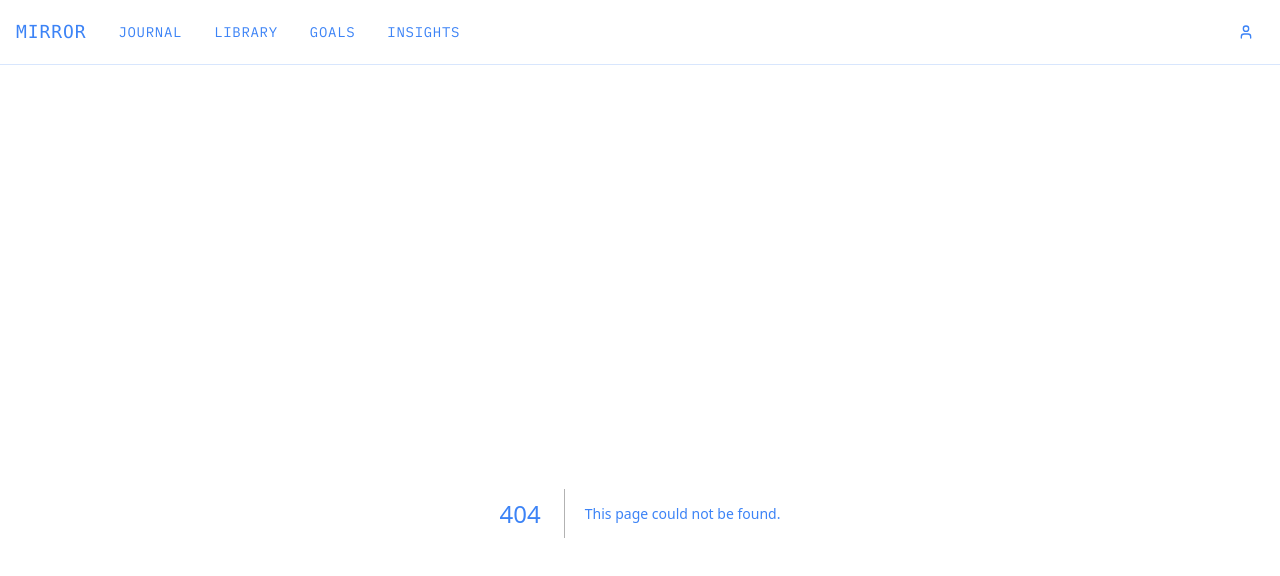
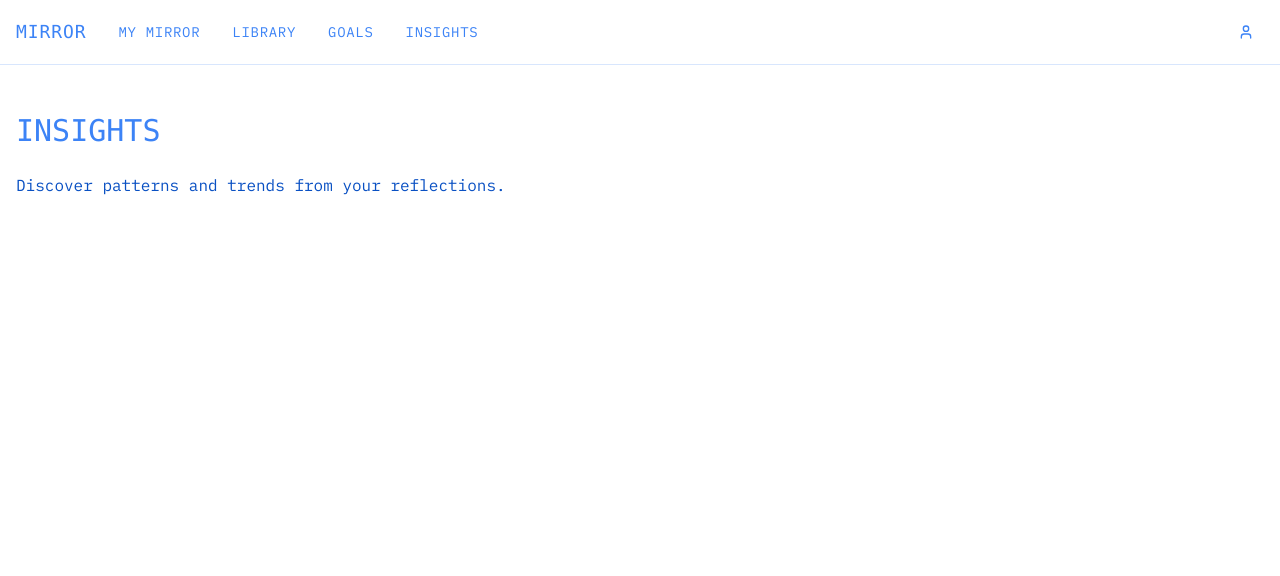
Before and after one commit to DannyMac180/mirror, a Next.js app: page /insights in a window 1280 px wide. Before the commit this address had no page. Shown: the top 576 px of the page. Built offline with nearby package versions, Linux system fonts and the light colour scheme.

Commit message:
updated top-nav with links to routes

```diff
--- /dev/null
+++ b/src/app/goals/page.tsx
@@ -0,0 +1,10 @@
+export default function Goals() {
+  return (
+    <div className="space-y-6">
+      <h1 className="text-3xl font-mono">GOALS</h1>
+      <p className="text-muted-foreground">
+        Track and manage your personal and professional goals.
+      </p>
+    </div>
+  )
+}
--- /dev/null
+++ b/src/app/insights/page.tsx
@@ -0,0 +1,10 @@
+export default function Insights() {
+  return (
+    <div className="space-y-6">
+      <h1 className="text-3xl font-mono">INSIGHTS</h1>
+      <p className="text-muted-foreground">
+        Discover patterns and trends from your reflections.
+      </p>
+    </div>
+  )
+}
--- /dev/null
+++ b/src/app/library/page.tsx
@@ -0,0 +1,10 @@
+export default function Library() {
+  return (
+    <div className="space-y-6">
+      <h1 className="text-3xl font-mono">LIBRARY</h1>
+      <p className="text-muted-foreground">
+        Your collection of saved resources and references.
+      </p>
+    </div>
+  )
+}
--- /dev/null
+++ b/src/app/my-mirror/page.tsx
@@ -0,0 +1,10 @@
+export default function MyMirror() {
+  return (
+    <div className="space-y-6">
+      <h1 className="text-3xl font-mono">MY MIRROR</h1>
+      <p className="text-muted-foreground">
+        Your personal space for daily reflections and thoughts.
+      </p>
+    </div>
+  )
+}
--- a/src/components/top-nav.tsx
+++ b/src/components/top-nav.tsx
@@ -18,7 +18,7 @@ export function TopNav() {
           <div className="flex items-center space-x-8">
             <Link href="/" className="text-lg font-mono tracking-wider">MIRROR</Link>
             <div className="hidden md:flex space-x-8">
-              <Link href="/journal" className="text-sm tracking-wider hover:text-primary">JOURNAL</Link>
+              <Link href="/my-mirror" className="text-sm tracking-wider hover:text-primary">MY MIRROR</Link>
               <Link href="/library" className="text-sm tracking-wider hover:text-primary">LIBRARY</Link>
               <Link href="/goals" className="text-sm tracking-wider hover:text-primary">GOALS</Link>
               <Link href="/insights" className="text-sm tracking-wider hover:text-primary">INSIGHTS</Link>
```
Also changed, not shown: src/app/page.tsx (+6 -6 lines).
